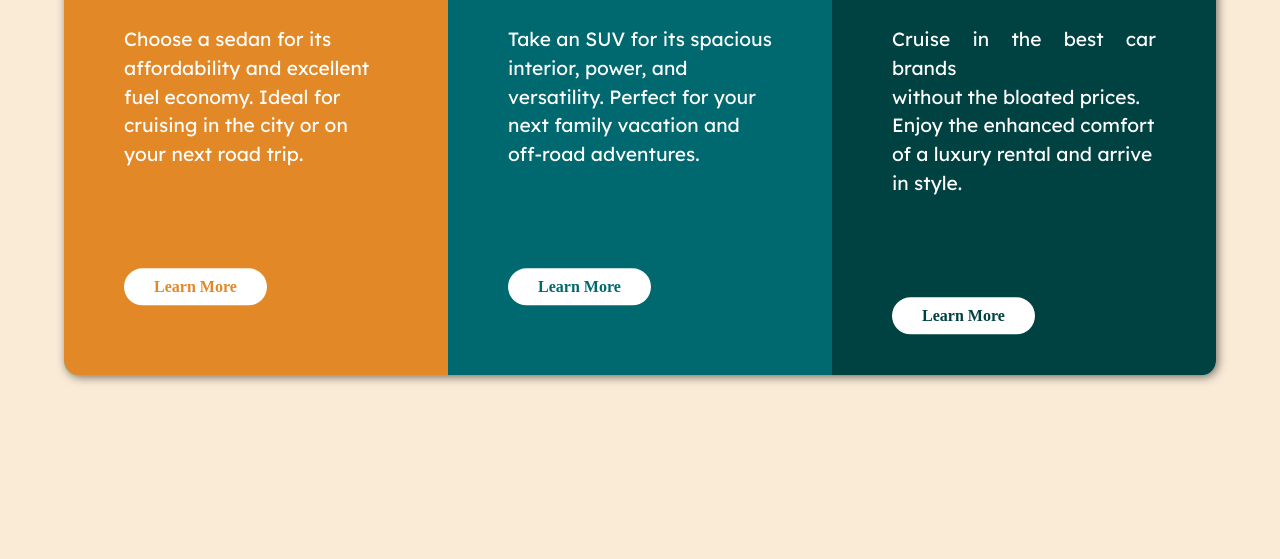
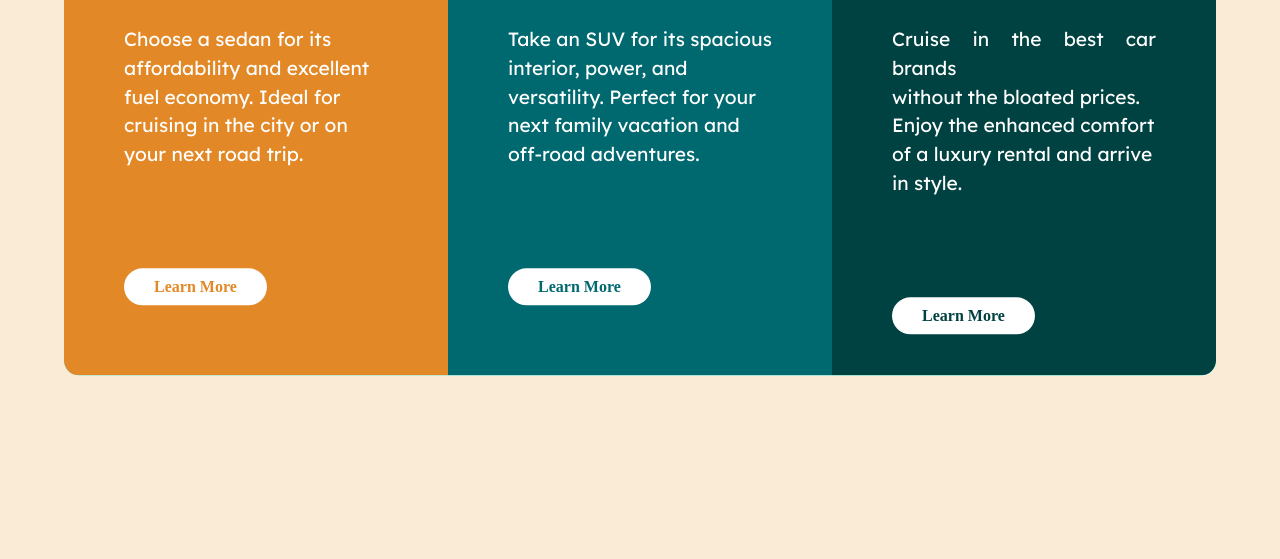
Before and after one commit to Viniboy17/Projetos, a plain HTML site: page 3-column preview card component/index.html in a window 1280 px wide. Shown: the part 241-800 px from the top of the page. Drawn offline with Linux system fonts and the light colour scheme.

Commit message:
Update style.css

```diff
--- a/3-column preview card component/style.css
+++ b/3-column preview card component/style.css
@@ -16,7 +16,6 @@
             background-color: aqua;
             color: white;
             border-radius: 15px;
-            box-shadow: 2px 2px 10px rgba(0, 0, 0, 0.527);
 
             position: absolute;
             left: 50%;
```
